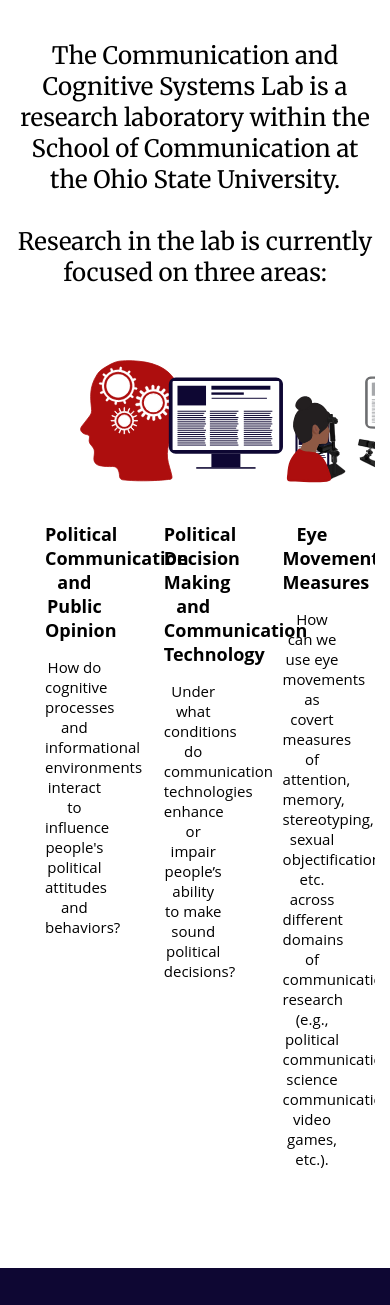
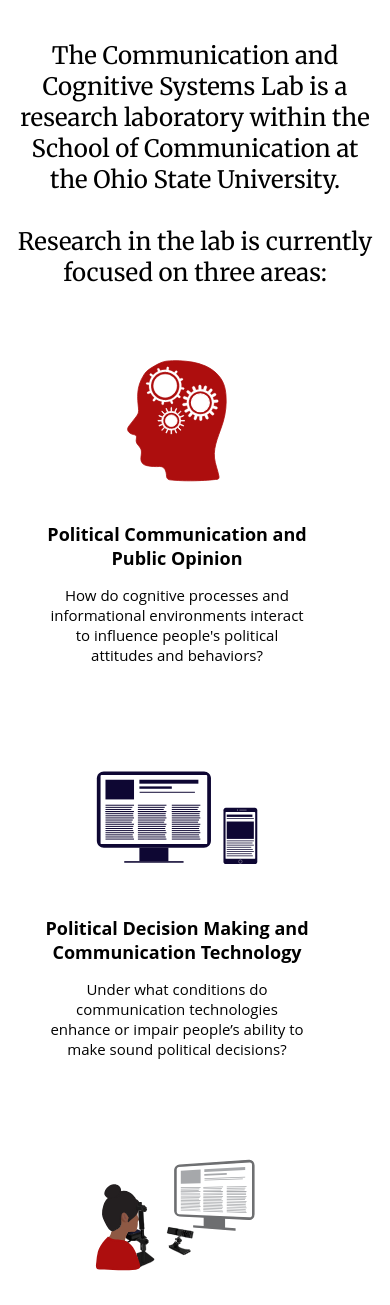
Before and after one commit to emhite/commcogsystems-working, a plain HTML site: page index.html in a window 390 px wide. Shown: the part 272-1577 px from the top of the page. Drawn offline with Linux system fonts and the light colour scheme.

Commit message:
Update style-copy.css

```diff
--- a/style-copy.css
+++ b/style-copy.css
@@ -894,4 +894,22 @@
   from {opacity: .4}
   to {opacity: 1}
 }
+
+@media (min-width: 320px) and (max-width: 480px) {
+
+ #boxes {
+	margin-top:10px;
+	margin-left:15px;
+	margin-right:15px;}
+
+#boxes .box {
+		float:left;
+		text-align: center;
+		width:90%;
+		padding:30px;
+}
+
+#boxes .box img {width:170px; min-height: 154px;}
+
+}
 /* CSS Document */
```
